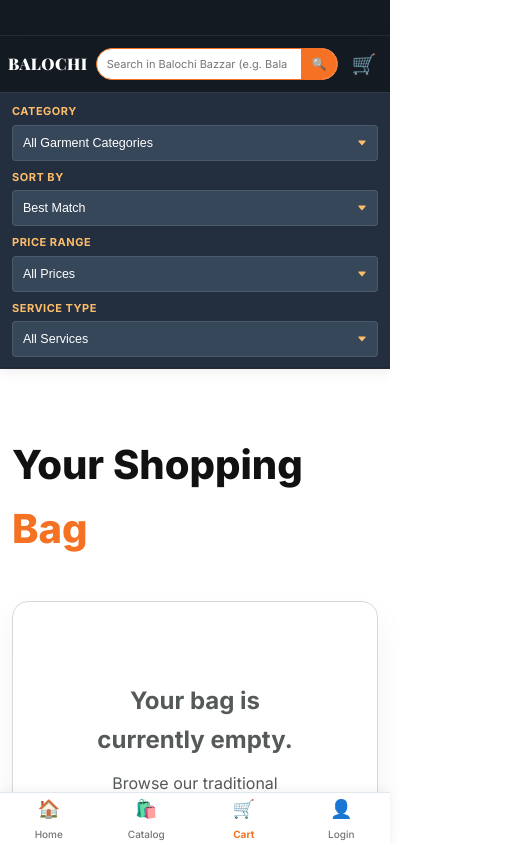
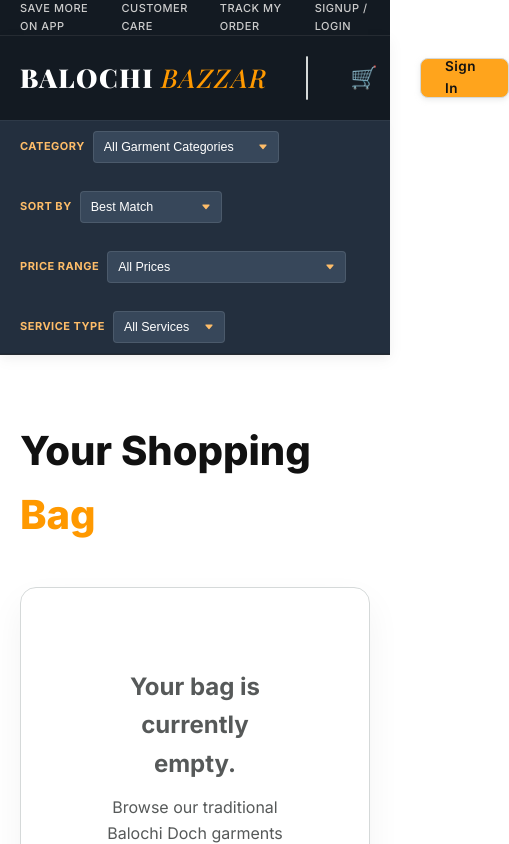
Before and after one commit to kabeer50939/balochi-bazar, a Next.js app in the folder apps/web/: page /cart in a window 390 px wide. Shown: the top 844 px of the page, 509 px wide, since content can reach past the window. Built offline with nearby package versions, Linux system fonts and the light colour scheme; a web font is replaced by a local one.

Commit message:
style: commit recent local layouts and vercel projects configs

```diff
--- a/apps/web/src/app/cart/page.tsx
+++ b/apps/web/src/app/cart/page.tsx
@@ -59,7 +59,7 @@ export default function CartPage() {
           <a href="/catalog" className="btn btn-accent">Explore Catalog</a>
         </div>
       ) : (
-        <div className="cart-grid">
+        <div style={{ display: 'grid', gridTemplateColumns: '2.2fr 1fr', gap: '2rem', alignItems: 'flex-start' }}>
 
           {/* Cart Items List */}
           <div style={{ display: 'flex', flexDirection: 'column', gap: '1.5rem' }}>
--- a/apps/web/src/app/catalog/page.tsx
+++ b/apps/web/src/app/catalog/page.tsx
@@ -155,7 +155,11 @@ function CatalogPageContent() {
               <button onClick={clearAllFilters} className="btn btn-primary">Clear Filters</button>
             </div>
           ) : (
-            <div className="responsive-product-grid">
+            <div style={{
+              display: 'grid',
+              gridTemplateColumns: 'repeat(auto-fill, minmax(220px, 1fr))',
+              gap: '12px'
+            }}>
               {filteredProducts.map((prod) => (
                 <div key={prod.id} className="daraz-card">
                   <div className="card-img-container" style={{ paddingTop: '100%' }}>
--- a/apps/web/src/app/checkout/page.tsx
+++ b/apps/web/src/app/checkout/page.tsx
@@ -219,7 +219,7 @@ export default function CheckoutPage() {
 
       {error && <div style={{ padding: '1rem', background: 'var(--danger)', color: 'white', borderRadius: '6px', marginBottom: '2rem' }}>{error}</div>}
 
-      <form onSubmit={handleCheckoutSubmit} className="checkout-form-grid">
+      <form onSubmit={handleCheckoutSubmit} style={{ display: 'grid', gridTemplateColumns: 'repeat(auto-fit, minmax(350px, 1fr))', gap: '2rem', alignItems: 'flex-start' }}>
 
         {/* Left Side: Delivery Details Form */}
         <div className="glass" style={{ padding: '2.5rem' }}>
--- a/apps/web/src/app/globals.css
+++ b/apps/web/src/app/globals.css
@@ -10,9 +10,9 @@
   --bg-tertiary: #eaeded;       /* Amazon cool light gray backdrop */
   --border-color: #d5d9d9;      /* Amazon standard light border */
 
-  --primary: #f57224;           /* Daraz Brand Orange */
-  --primary-hover: #d05b1b;
-  --primary-light: rgba(245, 114, 36, 0.08);
+  --primary: #ff9900;           /* Amazon Brand Orange */
+  --primary-hover: #e47911;
+  --primary-light: rgba(255, 153, 0, 0.08);
 
   --accent: #232f3e;            /* Amazon Ebony Clay (Dark Navy-Gray) */
   --accent-hover: #37475a;      /* Amazon Space Gray */
@@ -916,313 +916,3 @@ select.form-input {
   background-color: #232f3e;
   color: #ffffff;
 }
-
-/* ==========================================
-   MOBILE & TABLET RESPONSIVENESS MEDIA QUERIES
-   ========================================== */
-/* Mobile Bottom Navigation Bar (Fixed) */
-.mobile-bottom-nav {
-  display: none;
-  position: fixed;
-  bottom: 0;
-  left: 0;
-  right: 0;
-  height: 52px;
-  background-color: #ffffff;
-  border-top: 1px solid #e2e8f0;
-  box-shadow: 0 -2px 10px rgba(0, 0, 0, 0.05);
-  z-index: 9999;
-  justify-content: space-around;
-  align-items: center;
-  padding: 4px 0;
-}
-
-.mobile-nav-item {
-  display: flex;
-  flex-direction: column;
-  align-items: center;
-  text-decoration: none;
-  color: #767676;
-  font-size: 10px;
-  font-weight: 500;
-  gap: 2px;
-  width: 25%;
-}
-
-.mobile-nav-item.active {
-  color: #f57224; /* Daraz orange */
-  font-weight: 700;
-}
-
-.nav-icon {
-  font-size: 18px;
-}
-
-.cart-count-badge {
-  position: absolute;
-  top: -4px;
-  right: -8px;
-  background: #f57224;
-  color: #ffffff;
-  font-size: 8px;
-  font-weight: 800;
-  border-radius: 50%;
-  width: 14px;
-  height: 14px;
-  display: flex;
-  align-items: center;
-  justify-content: center;
-}
-
-/* Category scroll list on Home */
-.mobile-categories-scroll {
-  display: none;
-  overflow-x: auto;
-  gap: 12px;
-  padding: 10px 0;
-  scrollbar-width: none;
-  margin-bottom: 1.5rem;
-}
-
-.mobile-categories-scroll::-webkit-scrollbar {
-  display: none;
-}
-
-.mobile-category-pill {
-  display: flex;
-  flex-direction: column;
-  align-items: center;
-  justify-content: center;
-  text-decoration: none;
-  color: #333;
-  width: 70px;
-  flex-shrink: 0;
-  gap: 4px;
-}
-
-.category-pill-icon {
-  font-size: 24px;
-  background-color: #f1f5f9;
-  width: 44px;
-  height: 44px;
-  border-radius: 50%;
-  display: flex;
-  align-items: center;
-  justify-content: center;
-  box-shadow: 0 2px 4px rgba(0,0,0,0.05);
-}
-
-.category-pill-name {
-  font-size: 9px;
-  font-weight: 500;
-  text-align: center;
-  white-space: nowrap;
-  overflow: hidden;
-  text-overflow: ellipsis;
-  width: 100%;
-}
-
-@media (max-width: 768px) {
-  body {
-    padding-bottom: 52px; /* Prevent fixed bottom navbar from covering content */
-  }
-
-  .mobile-bottom-nav {
-    display: flex;
-  }
-
-  .mobile-categories-scroll {
-    display: flex;
-  }
-
-  .container {
-    padding: 0 12px;
-  }
-
-  /* Hide secondary top bar links for standard viewports */
-  .top-bar-links > li:not(.header-dropdown-wrapper) {
-    display: none;
-  }
-
-  .top-bar-links {
-    justify-content: center;
-    gap: 1rem;
-  }
-
-  /* SINGLE LINE COMPACT HEADER like Daraz */
-  .header-main {
-    height: 56px !important;
-    display: flex !important;
-    flex-direction: row !important;
-    align-items: center !important;
-    justify-content: space-between !important;
-    padding: 0 8px !important;
-    gap: 8px !important;
-  }
-
-  .logo {
-    font-size: 16px !important;
-    letter-spacing: 0.5px !important;
-    flex-shrink: 0;
-  }
-
-  .logo span {
-    display: none; /* Hide BAZZAR part on mobile, just BALOCHI logo */
-  }
-
-  .search-form {
-    flex-grow: 1 !important;
-    max-width: 65% !important;
-    height: 32px !important;
-    border-radius: 16px !important; /* Rounded pill style like Daraz */
-    border: 1px solid #f57224 !important; /* Orange border like Daraz */
-  }
-
-  .search-input {
-    font-size: 11px !important;
-    padding: 0 10px !important;
-  }
-
-  .search-btn {
-    width: 36px !important;
-    font-size: 12px !important;
-    background-color: #f57224 !important;
-    color: white !important;
-  }
-
-  /* Cart alignment in header */
-  .header-actions {
-    display: flex !important;
-    gap: 0.5rem !important;
-    flex-shrink: 0;
-  }
-
-  .header-actions .btn-primary,
-  .header-actions .header-dropdown-wrapper {
-    display: none !important; /* Hide sign-in button from header on mobile */
-  }
-
-  .cart-btn {
-    font-size: 20px !important;
-    width: 36px !important;
-    height: 36px !important;
-    color: #ffffff !important;
-  }
-
-  .cart-count {
-    background: #f57224 !important;
-  }
-
-  /* Filter Select inputs wrap cleanly */
-  .filters-container {
-    gap: 0.5rem;
-    flex-direction: column;
-    align-items: stretch;
-  }
-
-  .filter-select-wrapper {
-    flex-direction: column;
-    align-items: stretch;
-    gap: 4px;
-  }
-
-  .filter-select-label {
-    text-align: left;
-  }
-
-  .header-filter-select {
-    width: 100%;
-    height: 36px;
-  }
-
-  /* Home Banner Section & Carousel height adjustments */
-  .home-banner-section {
-    height: auto;
-    flex-direction: column;
-    margin-top: 1rem;
-    margin-bottom: 1.5rem;
-    gap: 1rem;
-  }
-
-  .hero-slider {
-    height: 250px;
-  }
-
-  .slider-slide {
-    padding: 1.5rem;
-  }
-
-  .slider-slide h2 {
-    font-size: 20px !important;
-  }
-
-  .slider-slide p {
-    font-size: 11px !important;
-  }
-
-  /* Flash sales countdown vertical stack */
-  .flash-sale-header {
-    flex-direction: column;
-    align-items: flex-start;
-    gap: 0.5rem;
-  }
-
-  .section-title-bar {
-    flex-direction: column;
-    align-items: flex-start;
-    gap: 0.5rem;
-  }
-
-  /* Responsive layouts for Checkout, Cart & Details */
-  .cart-grid, .checkout-form-grid, .product-detail-grid {
-    grid-template-columns: 1fr !important;
-    gap: 1.5rem !important;
-  }
-
-  /* Cart item row adjustment */
-  .cart-grid > div > div[style*="display: flex"] {
-    flex-direction: column;
-    align-items: flex-start;
-    gap: 1rem !important;
-  }
-
-  .cart-grid > div > div[style*="display: flex"] > div[style*="width: 100px"] {
-    width: 100% !important;
-    height: 200px !important;
-  }
-
-  /* 2-Column Product card grid matching Daraz */
-  .responsive-product-grid {
-    grid-template-columns: repeat(2, 1fr) !important;
-    gap: 8px !important;
-  }
-
-  /* Footer responsiveness */
-  .footer-dark {
-    padding: 2.5rem 0 1.5rem;
-    margin-top: 3rem;
-  }
-
-  .footer-dark > div > div[style*="display: grid"] {
-    grid-template-columns: 1fr !important;
-    gap: 2rem !important;
-  }
-}
-
-@media (max-width: 480px) {
-  .hero-slider {
-    height: 200px;
-  }
-
-  .slider-slide {
-    padding: 1rem;
-  }
-
-  .slider-slide h2 {
-    font-size: 16px !important;
-  }
-
-  .slider-slide p {
-    display: none; /* Hide subtitles on very small viewports */
-  }
-}
--- a/apps/web/src/app/product/[id]/page.tsx
+++ b/apps/web/src/app/product/[id]/page.tsx
@@ -172,7 +172,7 @@ export default function ProductDetailPage() {
     <div className="container" style={{ paddingTop: '2.5rem', paddingBottom: '6rem' }}>
 
       {/* 3-Column Daraz Product Layout */}
-      <div className="product-detail-grid">
+      <div style={{ display: 'grid', gridTemplateColumns: '1.1fr 1.3fr 0.9fr', gap: '2rem', alignItems: 'start' }}>
 
         {/* COLUMN 1: PRODUCT IMAGES */}
         <div>
--- a/apps/web/src/components/Header.tsx
+++ b/apps/web/src/components/Header.tsx
@@ -204,7 +204,7 @@ export default function Header() {
           )}
 
           {/* Cart & Login Status */}
-          <div className="header-actions" style={{ display: 'flex', alignItems: 'center', gap: '2.5rem' }}>
+          <div style={{ display: 'flex', alignItems: 'center', gap: '2.5rem' }}>
             <a href="/cart" className="cart-btn">
               🛒
               {cartCount > 0 && <span className="cart-count">{cartCount}</span>}
@@ -297,36 +297,6 @@ export default function Header() {
           </div>
         )}
       </header>
-
-      {/* Fixed Bottom Navigation Bar for Mobile (Daraz style) */}
-      <div className="mobile-bottom-nav">
-        <a href="/" className={`mobile-nav-item ${pathname === '/' ? 'active' : ''}`}>
-          <span className="nav-icon">🏠</span>
-          <span className="nav-label">Home</span>
-        </a>
-        <a href="/catalog" className={`mobile-nav-item ${pathname?.startsWith('/catalog') ? 'active' : ''}`}>
-          <span className="nav-icon">🛍️</span>
-          <span className="nav-label">Catalog</span>
-        </a>
-        <a href="/cart" className={`mobile-nav-item ${pathname === '/cart' ? 'active' : ''}`}>
-          <span className="nav-icon" style={{ position: 'relative' }}>
-            🛒
-            {cartCount > 0 && <span className="cart-count-badge">{cartCount}</span>}
-          </span>
-          <span className="nav-label">Cart</span>
-        </a>
-        {user ? (
-          <a href="/orders" className={`mobile-nav-item ${pathname === '/orders' ? 'active' : ''}`}>
-            <span className="nav-icon">👤</span>
-            <span className="nav-label">Account</span>
-          </a>
-        ) : (
-          <a href="/login" className={`mobile-nav-item ${pathname === '/login' ? 'active' : ''}`}>
-            <span className="nav-icon">👤</span>
-            <span className="nav-label">Login</span>
-          </a>
-        )}
-      </div>
     </>
   );
 }
```
Also changed, not shown: apps/web/src/app/page.tsx (+6 -12 lines), 2 other files (tests, documents, lock files or other folders).
